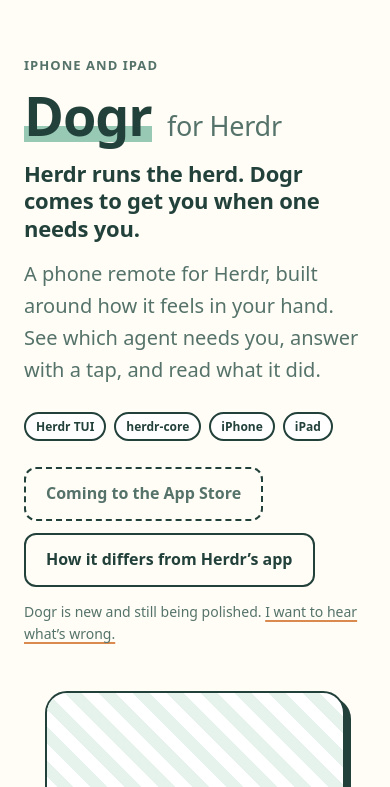
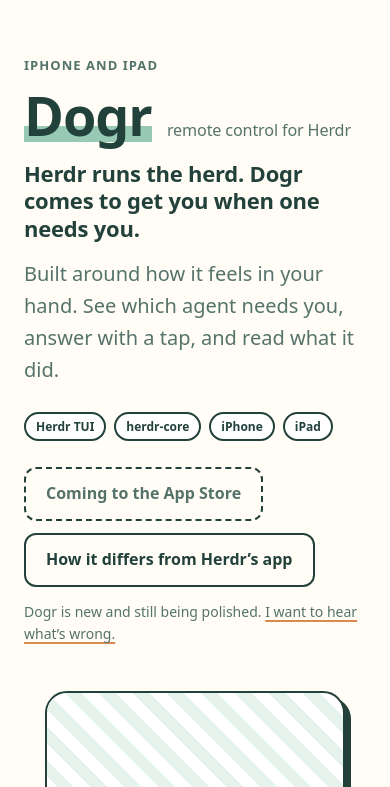
Before and after one commit to mithyer/dogr, a plain HTML site: page site/index.html in a window 390 px wide. Shown: the part 57-844 px from the top of the page. Drawn offline with Linux system fonts and the light colour scheme.

Commit message:
feat(site): title the page Dogr, remote control for Herdr, and say iPhone and iPad come first

```diff
--- a/site/index.html
+++ b/site/index.html
@@ -3,10 +3,10 @@
 <head>
 <meta charset="utf-8">
 <meta name="viewport" content="width=device-width, initial-scale=1">
-<title>Dogr for Herdr: an iPhone and iPad remote for your coding agents</title>
+<title>Dogr: remote control for Herdr on your phone</title>
 <meta name="description" content="Dogr is an iPhone and iPad app for Herdr. See which agent needs you, answer with a tap, and read what it did. Works with Herdr TUI and herdr-core.">
 <meta property="og:type" content="website">
-<meta property="og:title" content="Dogr for Herdr">
+<meta property="og:title" content="Dogr: remote control for Herdr on your phone">
 <meta property="og:description" content="Herdr runs the herd. Dogr comes to get you when one needs you.">
 <link rel="icon" href="/icon.svg" type="image/svg+xml">
 <link rel="stylesheet" href="/style.css">
@@ -33,9 +33,9 @@
   <div class="wrap grid">
     <div>
       <p class="eyebrow">iPhone and iPad</p>
-      <h1><span class="name">Dogr</span><span class="for">for Herdr</span></h1>
+      <h1><span class="name">Dogr</span><span class="for">remote control for Herdr</span></h1>
       <p class="tagline">Herdr runs the herd. Dogr comes to get you when one needs you.</p>
-      <p class="sub">A phone remote for Herdr, built around how it feels in your hand. See which agent needs you, answer with a tap, and read what it did.</p>
+      <p class="sub">Built around how it feels in your hand. See which agent needs you, answer with a tap, and read what it did.</p>
       <div class="badges">
         <span class="pill">Herdr TUI</span>
         <span class="pill">herdr-core</span>
@@ -175,7 +175,7 @@
       <table>
         <thead><tr><th>&nbsp;</th><th>Dogr</th><th>Herdr&rsquo;s phone app</th></tr></thead>
         <tbody>
-          <tr><td>Android</td><td class="us"><span class="no">No.</span> iPhone and iPad only</td><td><span class="yes">Yes</span></td></tr>
+          <tr><td>Android</td><td class="us"><span class="no">Not yet.</span> iPhone and iPad first</td><td><span class="yes">Yes</span></td></tr>
           <tr><td>Windows computers</td><td class="us">macOS and Linux only</td><td><span class="yes">Yes</span></td></tr>
           <tr><td>Extra software on the computer</td><td class="us">A small Dogr service (one command installs it)</td><td>Only herdr-core</td></tr>
           <tr><td>One list for every machine</td><td class="us">One machine at a time; the machine cards show a summary</td><td>An inbox across all machines</td></tr>
@@ -215,7 +215,7 @@
     <blockquote>
       <p>I love Herdr. It changed how I work with coding agents.</p>
       <p>What I wanted most was a way to look after them from my phone that feels as good as Herdr does on the computer. Dogr is my try at that.</p>
-      <p>It is new, and there is a lot left to polish. The best way to make it better is to hear from you.</p>
+      <p>It is new, and there is a lot left to polish. For now I am putting everything into making it feel right on iPhone and iPad; other platforms can wait until the features and the way it behaves have settled. The best way to make it better is to hear from you.</p>
     </blockquote>
   </div>
 </section>
--- a/site/style.css
+++ b/site/style.css
@@ -70,7 +70,7 @@ h2 { font-size: clamp(28px, 4vw, 40px); margin-bottom: 14px; }
 /* The page title is the name with its relationship: a heavy "Dogr" and a lighter "for Herdr" on the same baseline. */
 .hero h1 { font-size: clamp(54px, 9vw, 104px); line-height: 1; margin-bottom: 18px; display: flex; flex-wrap: wrap; align-items: baseline; gap: 0 0.28em; }
 .hero h1 .name { font-weight: 800; background: linear-gradient(transparent 70%, var(--mint) 70%); }
-.hero h1 .for { font-weight: 500; font-size: 0.5em; letter-spacing: -0.01em; color: var(--muted); }
+.hero h1 .for { font-weight: 500; font-size: 0.3em; line-height: 1.2; letter-spacing: -0.01em; color: var(--muted); }
 .hero .tagline { font-size: clamp(22px, 2.6vw, 28px); font-weight: 700; line-height: 1.25; letter-spacing: -0.01em; max-width: 560px; margin: 0 0 16px; }
 .hero .sub { font-size: 20px; color: var(--muted); max-width: 520px; margin-bottom: 26px; }
 .badges { display: flex; flex-wrap: wrap; gap: 8px; margin-bottom: 26px; }
```
